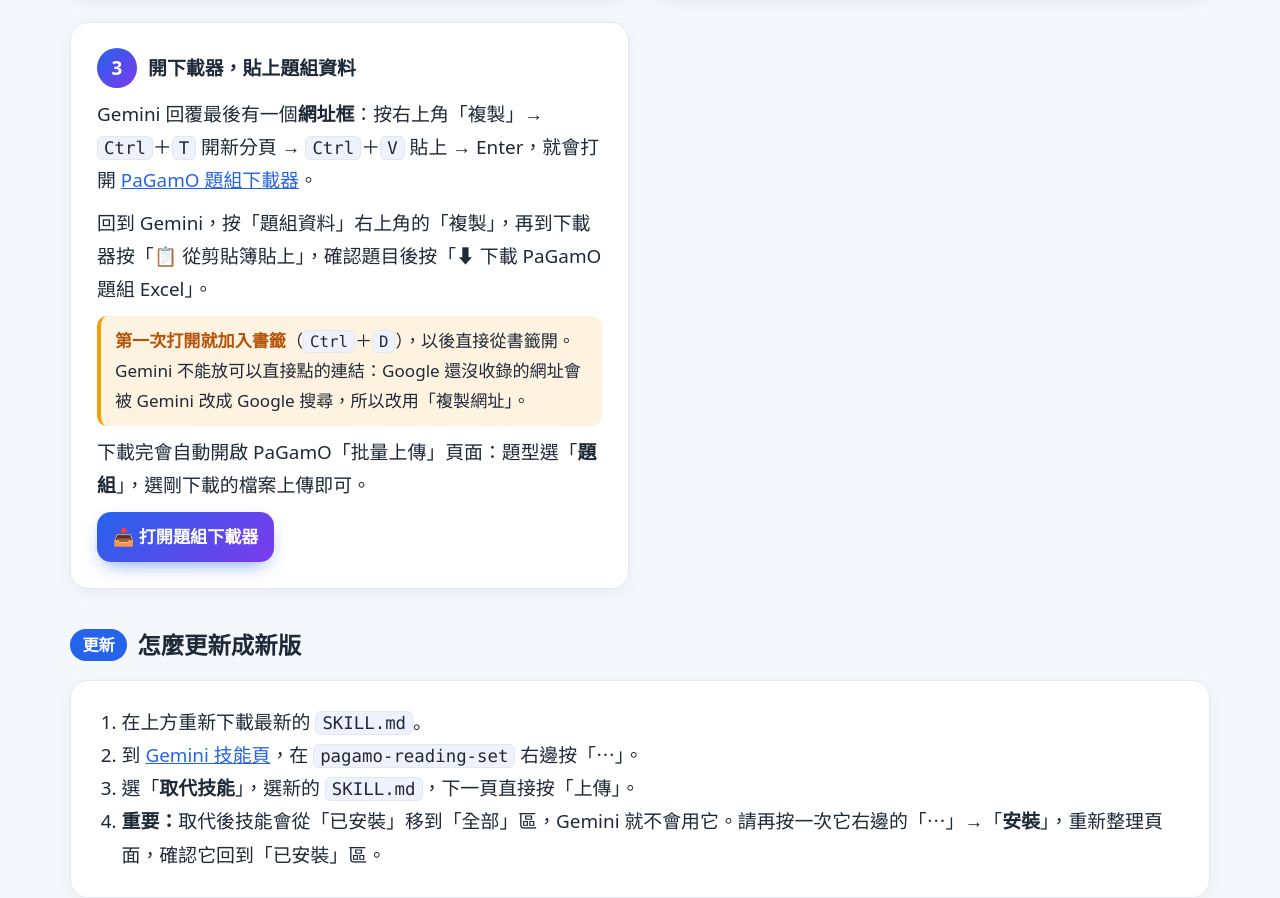
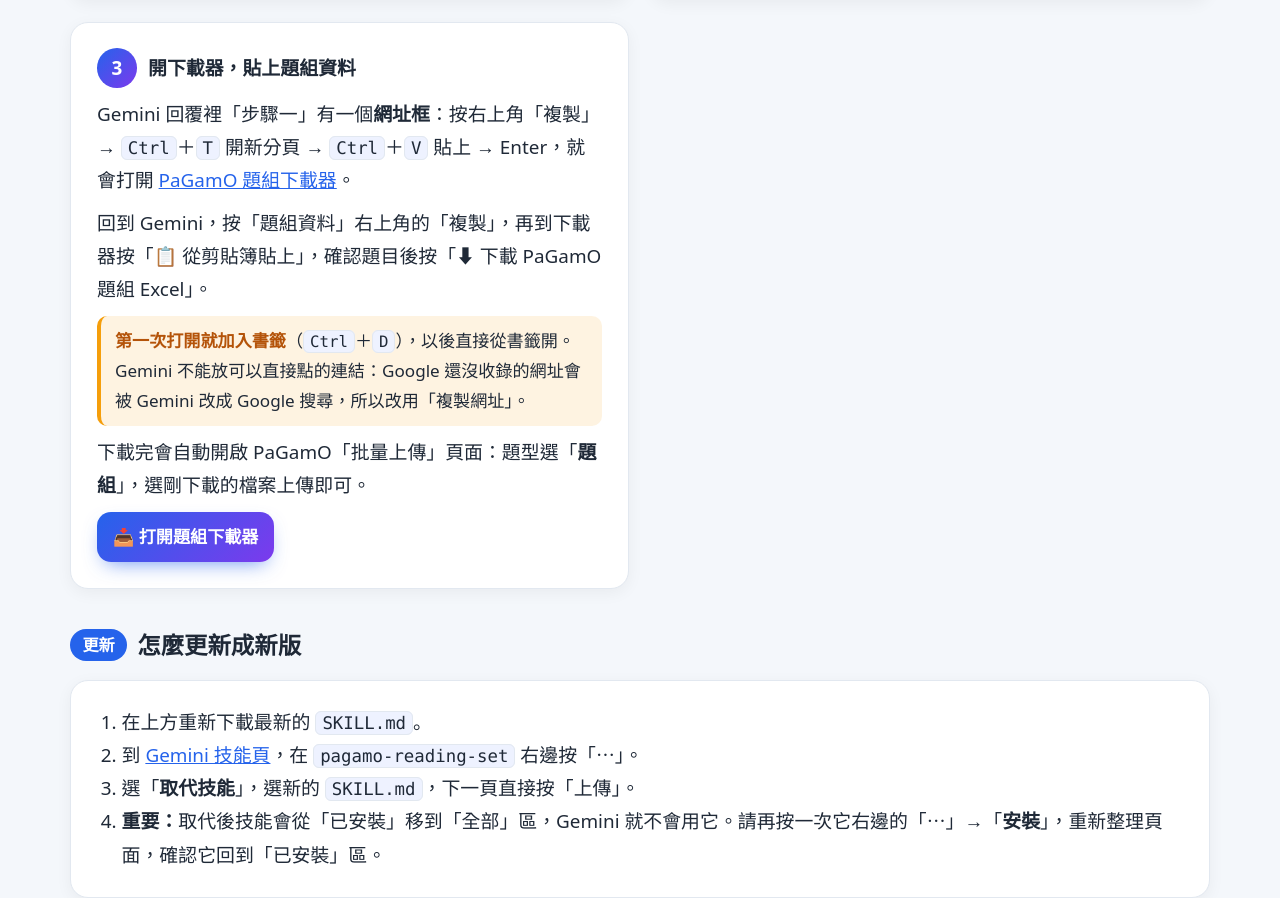
Before and after one commit to cagoooo/pagamo-gemini, a plain HTML site: page skill.html in a window 1280 px wide. Shown: the part 2770-3668 px from the top of the page. Drawn offline with Linux system fonts and the light colour scheme.

Commit message:
docs: 教學頁網址框位置說明改成「步驟一」
Co-Authored-By: Claude Opus 5.5 <noreply@anthropic.com>

```diff
--- a/skill.html
+++ b/skill.html
@@ -181,7 +181,7 @@
     </li>
     <li class="panel step">
       <h3><span class="num">3</span>開下載器，貼上題組資料</h3>
-      <p>Gemini 回覆最後有一個<b>網址框</b>：按右上角「複製」→ <kbd>Ctrl</kbd>＋<kbd>T</kbd> 開新分頁 → <kbd>Ctrl</kbd>＋<kbd>V</kbd> 貼上 → Enter，就會打開 <a href="./">PaGamO 題組下載器</a>。</p>
+      <p>Gemini 回覆裡「步驟一」有一個<b>網址框</b>：按右上角「複製」→ <kbd>Ctrl</kbd>＋<kbd>T</kbd> 開新分頁 → <kbd>Ctrl</kbd>＋<kbd>V</kbd> 貼上 → Enter，就會打開 <a href="./">PaGamO 題組下載器</a>。</p>
       <p>回到 Gemini，按「題組資料」右上角的「複製」，再到下載器按「📋 從剪貼簿貼上」，確認題目後按「⬇ 下載 PaGamO 題組 Excel」。</p>
       <div class="warn"><b>第一次打開就加入書籤</b>（<kbd>Ctrl</kbd>＋<kbd>D</kbd>），以後直接從書籤開。Gemini 不能放可以直接點的連結：Google 還沒收錄的網址會被 Gemini 改成 Google 搜尋，所以改用「複製網址」。</div>
       <p>下載完會自動開啟 PaGamO「批量上傳」頁面：題型選「<b>題組</b>」，選剛下載的檔案上傳即可。</p>
```
